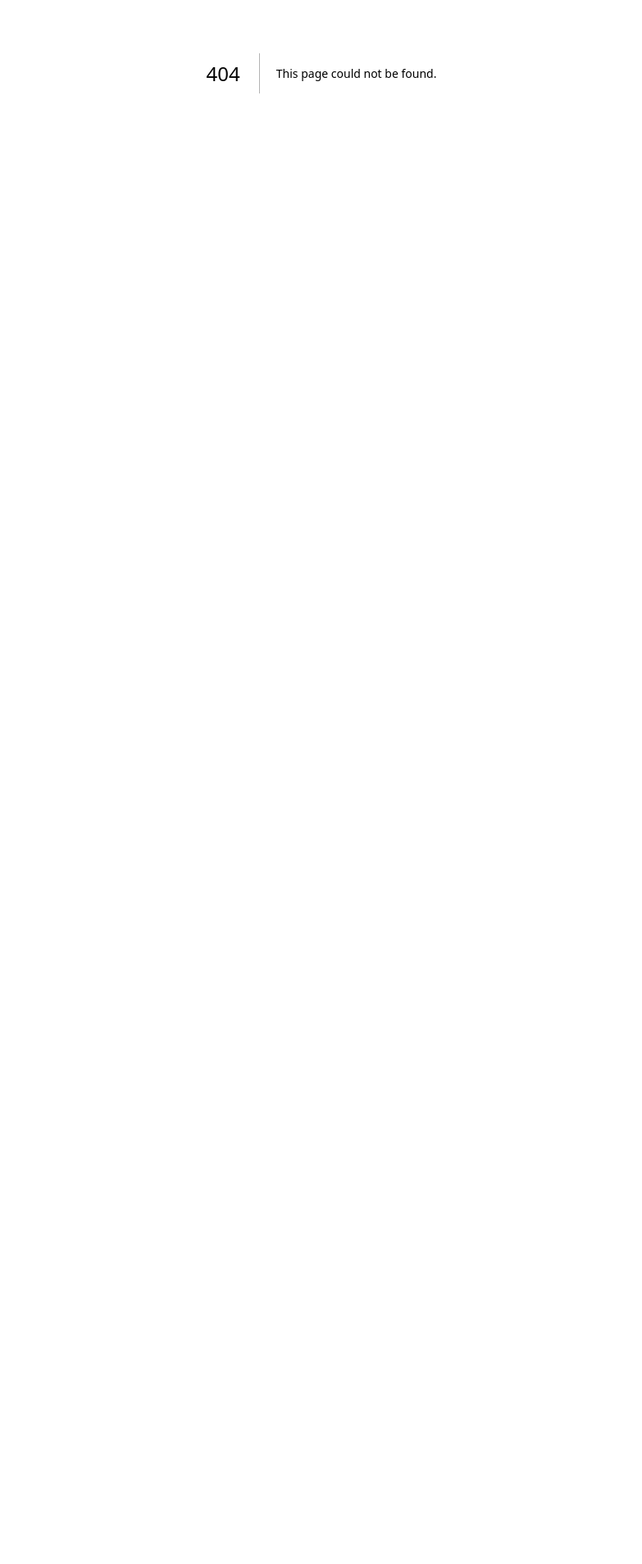
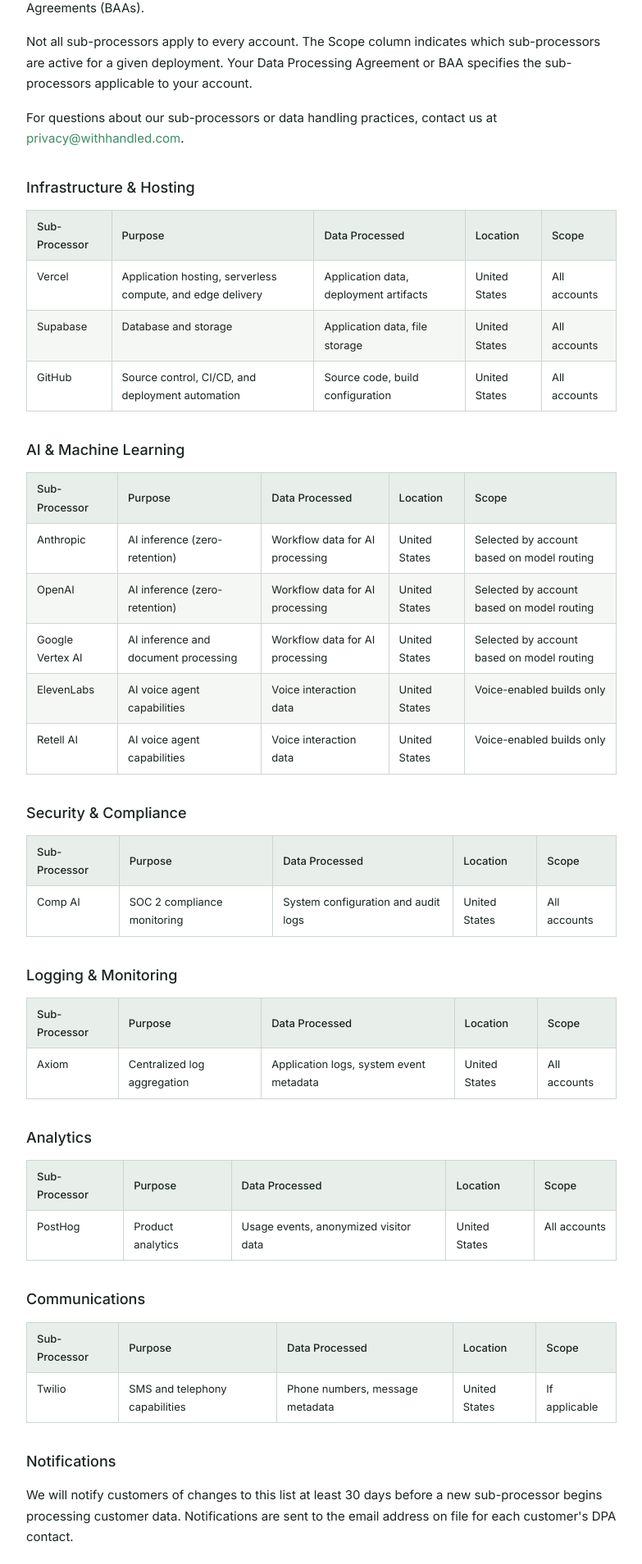
Before and after one commit to fsiddiqui4320/handled, a Next.js app: page /data-processors in a window 1280 px wide. Before the commit this address had no page. Shown: the part 311-2219 px from the top of the page at 82% size, without its empty margins (248-1031 px from the left). Before the commit the page ends 800 px from the top, so only its background shows below. Built offline with nearby package versions, Linux system fonts and the light colour scheme.

Commit message:
feat: add /security and /data-processors legal pages

```diff
--- /dev/null
+++ b/app/data-processors/page.tsx
@@ -0,0 +1,64 @@
+import type { Metadata } from 'next'
+import LegalLayout from '@/components/layout/LegalLayout'
+import { processorGroups } from '@/content/legal/data-processors'
+import Link from 'next/link'
+
+export const metadata: Metadata = { title: 'Handled | Data Sub-Processors' }
+
+export default function DataProcessorsPage() {
+  return (
+    <LegalLayout title="Data Sub-Processors" lastUpdated="Last updated March 20, 2026">
+      <p>
+        Handled AI, Inc. (&quot;Handled&quot;) uses the following sub-processors to deliver our services. Each sub-processor has been evaluated for security, compliance, and data handling practices consistent with our commitments under our Data Processing Agreements (DPAs) and HIPAA Business Associate Agreements (BAAs).
+      </p>
+      <p>
+        Not all sub-processors apply to every account. The Scope column indicates which sub-processors are active for a given deployment. Your Data Processing Agreement or BAA specifies the sub-processors applicable to your account.
+      </p>
+      <p>
+        For questions about our sub-processors or data handling practices, contact us at{' '}
+        <a href="mailto:privacy@withhandled.com" className="text-handled-400 hover:underline">privacy@withhandled.com</a>.
+      </p>
+
+      {processorGroups.map(group => (
+        <div key={group.heading}>
+          <h2>{group.heading}</h2>
+          <table>
+            <thead>
+              <tr>
+                <th>Sub-Processor</th>
+                <th>Purpose</th>
+                <th>Data Processed</th>
+                <th>Location</th>
+                <th>Scope</th>
+              </tr>
+            </thead>
+            <tbody>
+              {group.processors.map(p => (
+                <tr key={p.name}>
+                  <td>{p.name}</td>
+                  <td>{p.purpose}</td>
+                  <td>{p.dataProcessed}</td>
+                  <td>{p.location}</td>
+                  <td>{p.scope}</td>
+                </tr>
+              ))}
+            </tbody>
+          </table>
+        </div>
+      ))}
+
+      <h2>Notifications</h2>
+      <p>
+        We will notify customers of changes to this list at least 30 days before a new sub-processor begins processing customer data. Notifications are sent to the email address on file for each customer&apos;s DPA contact.
+      </p>
+
+      <p>
+        See also our{' '}
+        <Link href="/privacy" className="text-handled-400 hover:underline">Privacy Policy</Link>{' '}
+        and{' '}
+        <Link href="/security" className="text-handled-400 hover:underline">Security page</Link>{' '}
+        for more information about how we protect your data.
+      </p>
+    </LegalLayout>
+  )
+}
--- /dev/null
+++ b/app/security/page.tsx
@@ -0,0 +1,41 @@
+import type { Metadata } from 'next'
+import LegalLayout from '@/components/layout/LegalLayout'
+import { securityCards, architectureCommitments, dataHandling } from '@/content/legal/security'
+
+export const metadata: Metadata = { title: 'Handled | Security' }
+
+export default function SecurityPage() {
+  return (
+    <LegalLayout title="Enterprise security for sensitive operations.">
+      <p className="text-stone-600 leading-relaxed mb-10">
+        Handled is built to handle sensitive data across healthcare and financial services. Our security posture is designed around SOC 2 Type II and HIPAA requirements, both currently in progress, alongside the data protection standards of regulated industries.
+      </p>
+
+      {/* 2x2 compliance cards */}
+      <div className="grid grid-cols-1 sm:grid-cols-2 gap-4 mb-12">
+        {securityCards.map(card => (
+          <div key={card.title} className="bg-white border border-stone-200 rounded-xl p-5">
+            <div className="text-2xl mb-3">{card.icon}</div>
+            <h3 className="font-medium text-stone-950 text-[15px] mb-2">{card.title}</h3>
+            <p className="text-sm text-stone-600 leading-relaxed">{card.body}</p>
+          </div>
+        ))}
+      </div>
+
+      <h2>Architecture commitments</h2>
+      <ul>
+        {architectureCommitments.map(item => <li key={item}>{item}</li>)}
+      </ul>
+
+      <h2>Data handling</h2>
+      <ul>
+        {dataHandling.map(item => <li key={item}>{item}</li>)}
+      </ul>
+
+      <p className="mt-8 text-sm text-stone-600">
+        For security questionnaires, BAA requests, or to report a security concern, contact{' '}
+        <a href="mailto:security@withhandled.com" className="text-handled-400 hover:underline">security@withhandled.com</a>
+      </p>
+    </LegalLayout>
+  )
+}
```
